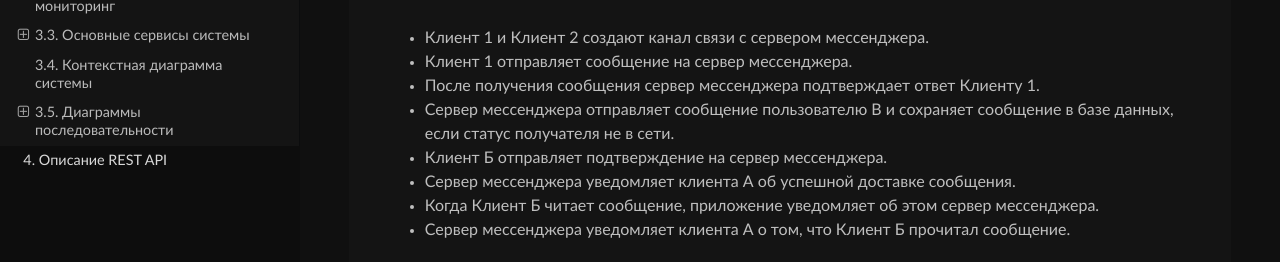
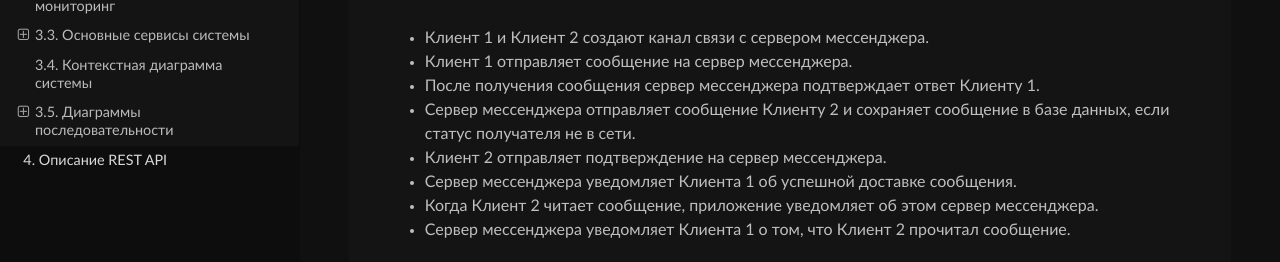
Before and after one commit to KravetsMikhail/PetChat, a Sphinx documentation site: the page built from source/architecture/index.rst, in a window 1280 px wide and 900 px high, scrolled down 1934 px, cut to the strip 326-588 px from the top of the window. Built offline with Sphinx 7.4.7 and the Read the Docs theme 2.0.0, drawn with Linux system fonts in a browser that asks for light colours.

Commit message:
Исправление

```diff
--- a/source/architecture/index.rst
+++ b/source/architecture/index.rst
@@ -96,11 +96,11 @@ Websocket менеджер (WebSocket manager)
 - Клиент 1 и Клиент 2 создают канал связи с сервером мессенджера.
 - Клиент 1 отправляет сообщение на сервер мессенджера.
 - После получения сообщения сервер мессенджера подтверждает ответ Клиенту 1.
-- Сервер мессенджера отправляет сообщение пользователю B и сохраняет сообщение в базе данных, если статус получателя не в сети.
-- Клиент Б отправляет подтверждение на сервер мессенджера.
-- Сервер мессенджера уведомляет клиента А об успешной доставке сообщения.
-- Когда Клиент Б читает сообщение, приложение уведомляет об этом сервер мессенджера.
-- Сервер мессенджера уведомляет клиента А о том, что Клиент Б прочитал сообщение.
+- Сервер мессенджера отправляет сообщение Клиенту 2 и сохраняет сообщение в базе данных, если статус получателя не в сети.
+- Клиент 2 отправляет подтверждение на сервер мессенджера.
+- Сервер мессенджера уведомляет Клиента 1 об успешной доставке сообщения.
+- Когда Клиент 2 читает сообщение, приложение уведомляет об этом сервер мессенджера.
+- Сервер мессенджера уведомляет Клиента 1 о том, что Клиент 2 прочитал сообщение.
 
 .. uml:: petchatSequence.puml
     :scale: 100%
```
